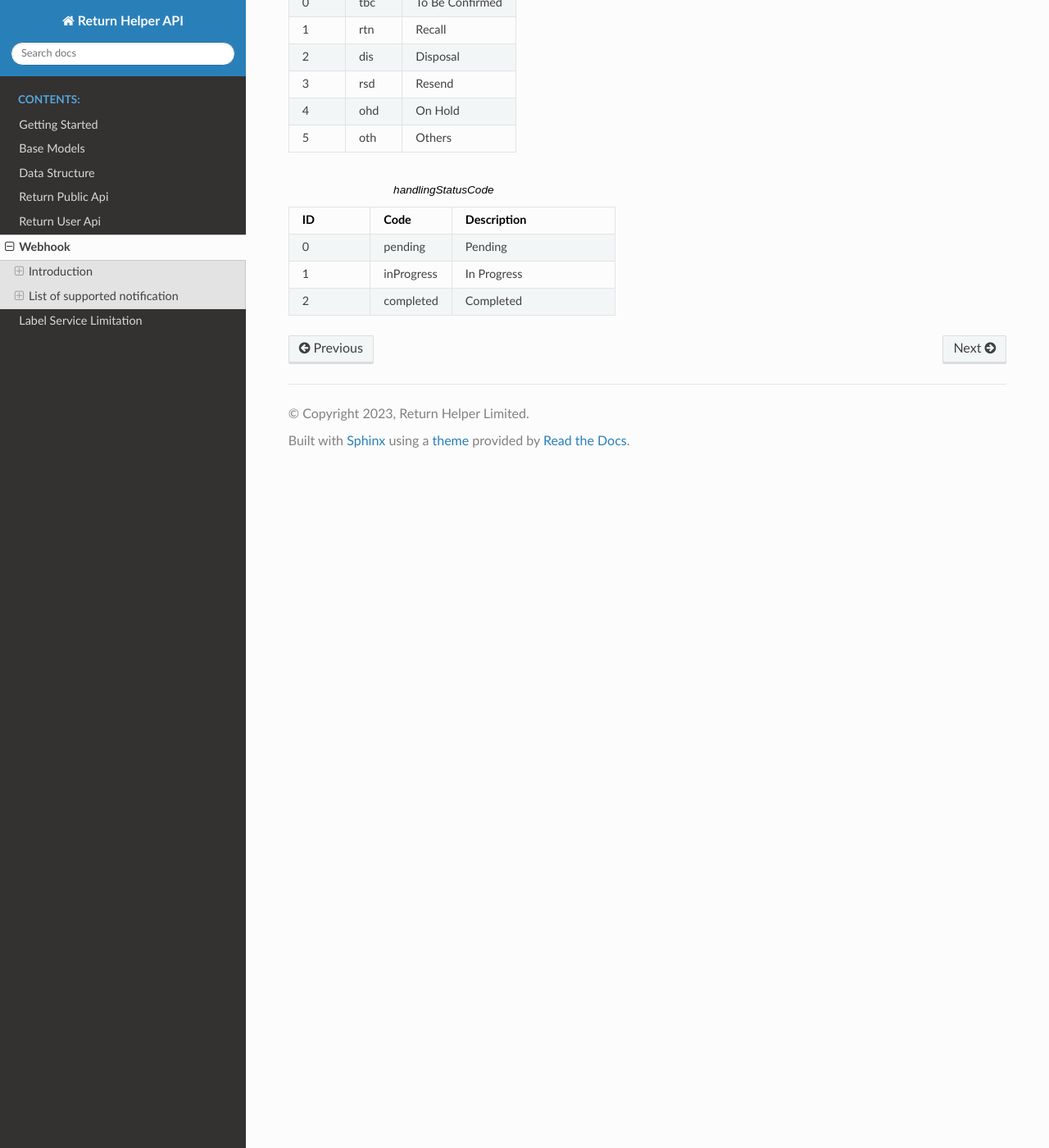
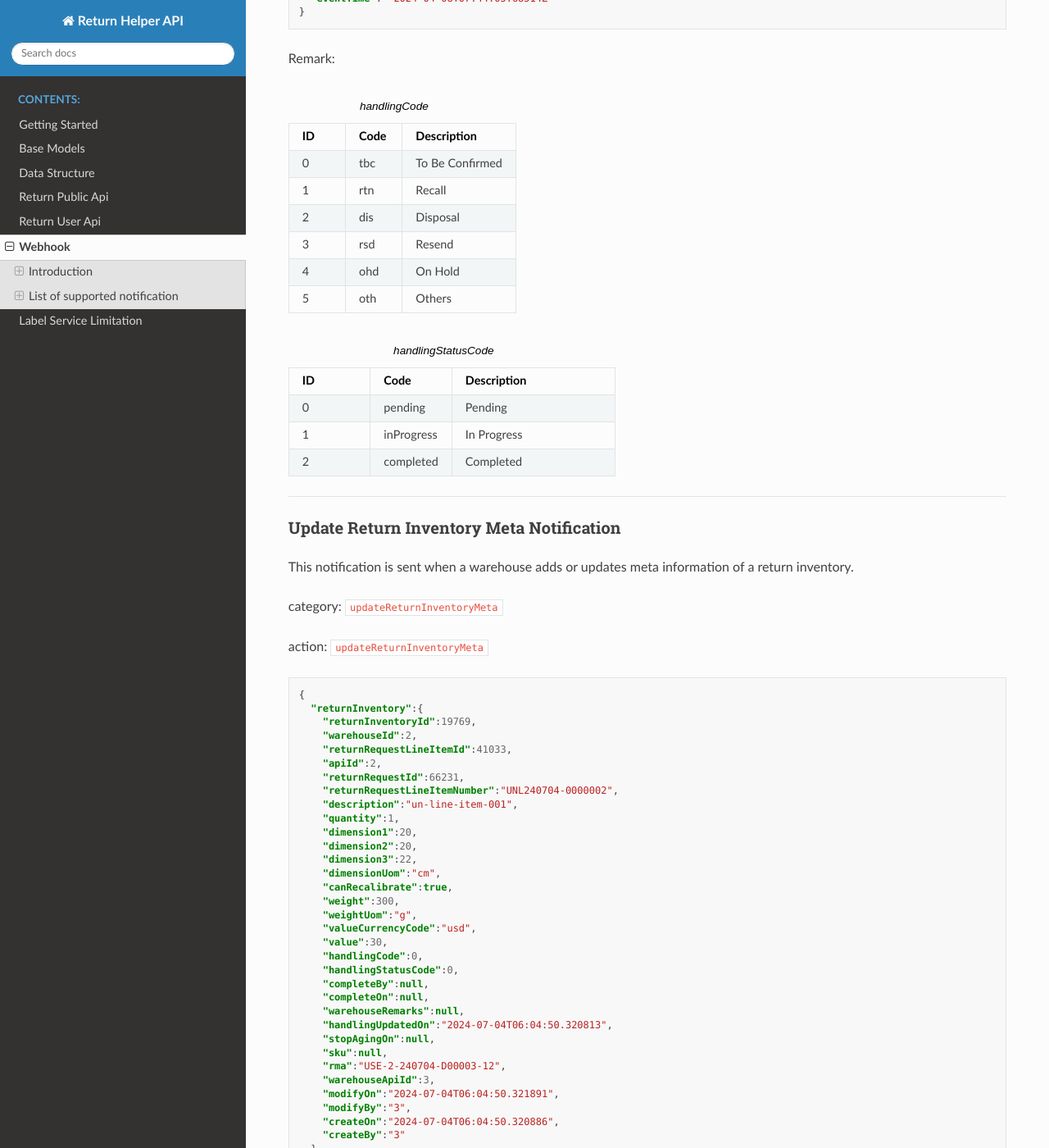
Before and after one commit to ReturnHelper/return-request-api-docs, a Sphinx documentation site: the page built from source/Webhook.rst, in a window 1280 px wide and 1400 px high, scrolled down 37473 px. Shown: the whole window at 82% size. Built offline with Sphinx 7.4.7 and the Read the Docs theme 2.0.0, drawn with Linux system fonts in a browser that asks for light colours; some of the changed text lies outside the part shown.

Commit message:
add: updateReturnInventoryMeta notification

```diff
--- a/source/Webhook.rst
+++ b/source/Webhook.rst
@@ -1966,6 +1976,89 @@ Remark:
     1, inProgress, In Progress
     2, completed, Completed
 
+----
+
+.. _notification-updateReturnInventoryMeta:
+
+Update Return Inventory Meta Notification
+*****************************************
+
+This notification is sent when a warehouse adds or updates meta information of a return inventory.
+
+category: ``updateReturnInventoryMeta``
+
+action: ``updateReturnInventoryMeta``
+
+.. code-block:: json
+  :emphasize-lines: 35-51
+
+  {
+    "returnInventory":{
+      "returnInventoryId":19769,
+      "warehouseId":2,
+      "returnRequestLineItemId":41033,
+      "apiId":2,
+      "returnRequestId":66231,
+      "returnRequestLineItemNumber":"UNL240704-0000002",
+      "description":"un-line-item-001",
+      "quantity":1,
+      "dimension1":20,
+      "dimension2":20,
+      "dimension3":22,
+      "dimensionUom":"cm",
+      "canRecalibrate":true,
+      "weight":300,
+      "weightUom":"g",
+      "valueCurrencyCode":"usd",
+      "value":30,
+      "handlingCode":0,
+      "handlingStatusCode":0,
+      "completeBy":null,
+      "completeOn":null,
+      "warehouseRemarks":null,
+      "handlingUpdatedOn":"2024-07-04T06:04:50.320813",
+      "stopAgingOn":null,
+      "sku":null,
+      "rma":"USE-2-240704-D00003-12",
+      "warehouseApiId":3,
+      "modifyOn":"2024-07-04T06:04:50.321891",
+      "modifyBy":"3",
+      "createOn":"2024-07-04T06:04:50.320886",
+      "createBy":"3"
+    },
+    "returnInventoryMetaList":[
+      {
+        "returnInventoryId":19769,
+        "metaType":"whs",
+        "metaMap":{
+          "EAN":"987456789876",
+          "IMEI":"IMEI956789876567898765453456"
+        }
+      },
+      {
+        "returnInventoryId":19769,
+        "metaType":"usr",
+        "metaMap":{
+          "LPN":"LPN6001978"
+        }
+      }
+    ],
+    "category":"updateReturnInventoryMeta",
+    "action":"updateReturnInventoryMeta",
+    "eventTime":"2024-07-11T08:39:59.42014Z"
+  }
+
+Remark:
+
+.. csv-table:: `meta`
+    :header: "Name", "Description"
+    :widths: 10,20
+
+    returnInventoryId, Return inventory id
+    metaType, ``usr`` (User) or ``whs`` (Warehouse)
+    metaMap, KeyValuePair
+
+
 .. reference definition goes here
 
 .. _decimal: https://docs.microsoft.com/en-us/dotnet/api/system.decimal?view=netcore-3.1
```
Also changed, not shown: other parts of source/Webhook.rst (+10 -0 lines).
